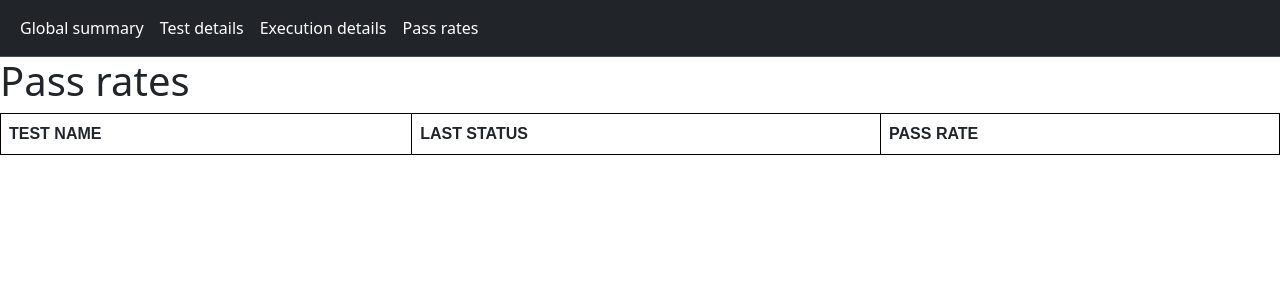
After one commit to SummerPractice-AMD/TestBenchDetailsViewer, a Flask app: page /passrates.html in a window 1280 px wide. The commit adds this page. Shown: the top 300 px of the page. Run offline with Flask 3, Linux system fonts and the light colour scheme; data that the repository does not hold is empty; some libraries are stand-ins or nearby versions.

Commit message:
Pagina pass_rates

```diff
--- a/API_server.py
+++ b/API_server.py
@@ -1,7 +1,5 @@
 from flask import Flask, jsonify, render_template, request
 from bdqueries import BDQueries
-import json
-# from generatejson import parse
 import yaml
 
 app = Flask(__name__)
@@ -26,7 +24,7 @@ def get_test_details(test_name):
     max_run_time = bd_queries_tests.test_max_runtime(test_name)
     min_run_time = bd_queries_tests.test_min_runtime(test_name)
     avg_sim_time = bd_queries_tests.test_avg_simtime(test_name)
-    sum_run_time =  bd_queries_tests.test_sum_run_time(test_name)
+    sum_run_time = bd_queries_tests.test_sum_run_time(test_name)
 
     if (
         pass_rate is None
@@ -44,7 +42,7 @@ def get_test_details(test_name):
         "max_run_time": max_run_time,
         "min_run_time": min_run_time,
         "avg_sim_time": avg_sim_time,
-        "sum_run_time": sum_run_time
+        "sum_run_time": sum_run_time,
     }
 
     return jsonify({"test_details": test_details})
@@ -67,6 +65,7 @@ def get_execution_details(run_id, test_name):
         }
     )
 
+
 @app.route("/api/execution_details/<test_name>", methods=["GET"])
 def get_execution_details_run_id(test_name):
     execution_details = bd_queries_tests.execution_details_logline_run_id(test_name)
@@ -85,6 +84,7 @@ def get_execution_details_run_id(test_name):
             }
         }
     )
+
 
 @app.route("/api/global_summary", methods=["GET"])
 def get_global_summary():
@@ -107,21 +107,47 @@ def get_global_summary():
 
     return jsonify({"global_summary": global_summary})
 
-@app.route('/')
+@app.route("/api/pass_rates", methods=["GET"])
+def get_pass_rates():
+    test_names = bd_queries_tests.get_test_names()
+    test_list = []
+    for test_name in test_names:
+        last_status = bd_queries_tests.test_last_status(test_name)
+        pass_rate = bd_queries_tests.test_pass_rate(test_name)
+
+        test_list_item ={
+            "testname" : test_name,
+            "last_status" : last_status,
+            "pass_rate" : pass_rate,
+        }
+
+        test_list.append(test_list_item)
+
+    return jsonify({"pass_rates": test_list})
+
+
+@app.route("/")
 def base():
-        return render_template("base.html")
+    return render_template("base.html")
 
-@app.route('/index.html')
+
+@app.route("/index.html")
 def index():
-        return render_template("/regressions/index.html")
+    return render_template("/regressions/index.html")
 
-@app.route('/testdetails.html')
+
+@app.route("/testdetails.html")
 def testdetails():
-        return render_template("/regressions/testdetails.html")
+    return render_template("/regressions/testdetails.html")
 
-@app.route('/executiondetails.html')
+
+@app.route("/executiondetails.html")
 def executiondetails():
-        return render_template("/regressions/executiondetails.html")
+    return render_template("/regressions/executiondetails.html")
+
+@app.route("/passrates.html")
+def passrates():
+    return render_template("/regressions/passrates.html")
 
 
 if __name__ == "__main__":
@@ -138,6 +164,8 @@ if __name__ == "__main__":
     testruns_table_name = "testruns"
 
     bd_queries_tests = BDQueries(connection_string, database_name, tests_table_name)
-    bd_queries_testruns = BDQueries(connection_string, database_name, testruns_table_name)
+    bd_queries_testruns = BDQueries(
+        connection_string, database_name, testruns_table_name
+    )
 
     app.run(debug=True)
--- /dev/null
+++ b/static/passrates.css
@@ -0,0 +1,25 @@
+table {
+    font-family: Arial, Helvetica, sans-serif;
+    border-collapse: collapse;
+    width: 100%;
+}
+
+td,
+th {
+    border: 1px solid black;
+    padding: 8px;
+}
+
+th {
+    font-weight: bold;
+    text-transform: uppercase;
+}
+
+tr:nth-child(even) {
+    background-color: lightgrey;
+}
+
+tr:hover {
+    background-color: grey;
+    color: white;
+}
--- /dev/null
+++ b/static/passrates.js
@@ -0,0 +1,44 @@
+var pass_ratesList
+fetch('/api/pass_rates')
+    .then(response => response.json())
+    .then(data => {
+        loadPassRatesTable(data.pass_rates);
+        pass_ratesList = data.pass_rates;
+    }
+    );
+
+function loadPassRatesTable(tests) {
+    const tableBody = document.getElementById('passRatesTable');
+    let dataHtml = '';
+
+    for (let test of tests) {
+        testname = test['testname']
+        last_status = test['last_status']
+        pass_rate = test['pass_rate']
+        dataHtml += `<tr><td>${testname}</td><td>${last_status}</td><td>${pass_rate}</td></tr>`;
+    }
+
+    tableBody.innerHTML = dataHtml
+}
+
+let sortDirection = false;
+
+function sortColumn(columnName) {
+
+    const dataType = typeof pass_ratesList[0][columnName];
+    sortDirection = !sortDirection;
+
+    switch (dataType) {
+        case 'number':
+            sortNumberColumn(sortDirection, columnName);
+            break;
+    }
+
+    loadPassRatesTable(pass_ratesList)
+}
+
+function sortNumberColumn(sort, columnName) {
+    pass_ratesList = pass_ratesList.sort((p1, p2) => {
+        return sort ? p1[columnName] - p2[columnName] : p2[columnName] - p1[columnName]
+    });
+}
--- a/templates/base.html
+++ b/templates/base.html
@@ -1,23 +1,29 @@
 <!DOCTYPE html>
 <html lang="en">
+
 <head>
   <meta charset="UTF-8">
   <meta name="viewport" content="width=device-width, initial-scale=1.0">
-    <link href="https://cdn.jsdelivr.net/npm/bootstrap@5.3.1/dist/css/bootstrap.min.css" rel="stylesheet" integrity="sha384-4bw+/aepP/YC94hEpVNVgiZdgIC5+VKNBQNGCHeKRQN+PtmoHDEXuppvnDJzQIu9" crossorigin="anonymous">
-    <script src="https://cdn.jsdelivr.net/npm/bootstrap@5.3.1/dist/js/bootstrap.bundle.min.js" integrity="sha384-HwwvtgBNo3bZJJLYd8oVXjrBZt8cqVSpeBNS5n7C8IVInixGAoxmnlMuBnhbgrkm" crossorigin="anonymous"></script>
+  <link href="https://cdn.jsdelivr.net/npm/bootstrap@5.3.1/dist/css/bootstrap.min.css" rel="stylesheet"
+    integrity="sha384-4bw+/aepP/YC94hEpVNVgiZdgIC5+VKNBQNGCHeKRQN+PtmoHDEXuppvnDJzQIu9" crossorigin="anonymous">
+  <script src="https://cdn.jsdelivr.net/npm/bootstrap@5.3.1/dist/js/bootstrap.bundle.min.js"
+    integrity="sha384-HwwvtgBNo3bZJJLYd8oVXjrBZt8cqVSpeBNS5n7C8IVInixGAoxmnlMuBnhbgrkm"
+    crossorigin="anonymous"></script>
   <script src="https://requirejs.org/docs/release/2.3.5/minified/require.js"></script>
-    <link  rel="stylesheet" type="text/css" href="{{ url_for('static', filename='style.css') }}">
+  <link rel="stylesheet" type="text/css" href="{{ url_for('static', filename='style.css') }}">
   <!-- <script src="{{ url_for('static', filename='index.js') }}" type ="text/javascript"></script>
     <script src="{{ url_for('static', filename='testdetails.js') }}" type ="text/javascript"></script>
     <script src="{{ url_for('static', filename='executiondetails.js') }}" type ="text/javascript"></script> -->
   <title>{% block title %}{% endblock %}</title>
 </head>
+
 <body class="body">
 
   <nav class="navbar navbar-expand-lg bg-dark border-bottom border-body" data-bs-theme="dark"">
-        <div class="container-fluid">
+        <div class=" container-fluid">
 
-          <button class="navbar-toggler" type="button" data-bs-toggle="collapse" data-bs-target="#navbarNav" aria-controls="navbarNav" aria-expanded="false" aria-label="Toggle navigation">
+    <button class="navbar-toggler" type="button" data-bs-toggle="collapse" data-bs-target="#navbarNav"
+      aria-controls="navbarNav" aria-expanded="false" aria-label="Toggle navigation">
       <span class="navbar-toggler-icon"></span>
     </button>
     <div class="collapse navbar-collapse" id="navbarNav">
@@ -31,6 +37,9 @@
         <li class="nav-item">
           <a class="nav-link active" aria-current="page" href="/executiondetails.html">Execution details</a>
         </li>
+        <li class="nav-item">
+          <a class="nav-link active" aria-current="page" href="/passrates.html">Pass rates</a>
+        </li>
       </ul>
     </div>
     </div>
@@ -39,4 +48,5 @@
     {%block div %}{% endblock %}
   </div>
 </body>
+
 </html>
--- a/templates/regressions/index.html
+++ b/templates/regressions/index.html
@@ -9,7 +9,7 @@
   <div class="col-4">
     <table class="table table-dark table-hover" id="tableGlobalSummary">
       <tr>
-        <th scope="col"  colspan="2">Global summary</th>
+        <th scope="col" colspan="2">Global summary</th>
       </tr>
       <tr>
         <th scope="row">no runs</th>
@@ -45,7 +45,8 @@
 
   fetch("/api/global_summary")
     .then((response) => response.json())
-      .then(data => { const globalSummary = data.global_summary;
+    .then(data => {
+      const globalSummary = data.global_summary;
 
 
       summaryContainer.innerHTML = `
--- /dev/null
+++ b/templates/regressions/passrates.html
@@ -0,0 +1,35 @@
+<!DOCTYPE html>
+<html>
+{% extends "base.html" %}
+
+{% block title %} Pass rates {% endblock %}
+
+{%block div%}
+
+
+<head>
+    <link rel="stylesheet" href="\static\passrates.css">
+    <script src="\static\passrates.js"></script>
+</head>
+
+
+
+<h1>Pass rates</h1>
+
+<body>
+    <table>
+        <thead>
+            <tr>
+                <th>Test name</th>
+                <th>Last status</th>
+                <th onclick="sortColumn('pass_rate')">Pass rate</th>
+            </tr>
+        </thead>
+        <tbody id="passRatesTable"></tbody>
+    </table>
+</body>
+
+
+{% endblock %}
+
+</html>
```
Also changed, not shown: static/style.css (+7 -5 lines). Lines whose indentation alone changed are shown as unchanged.
